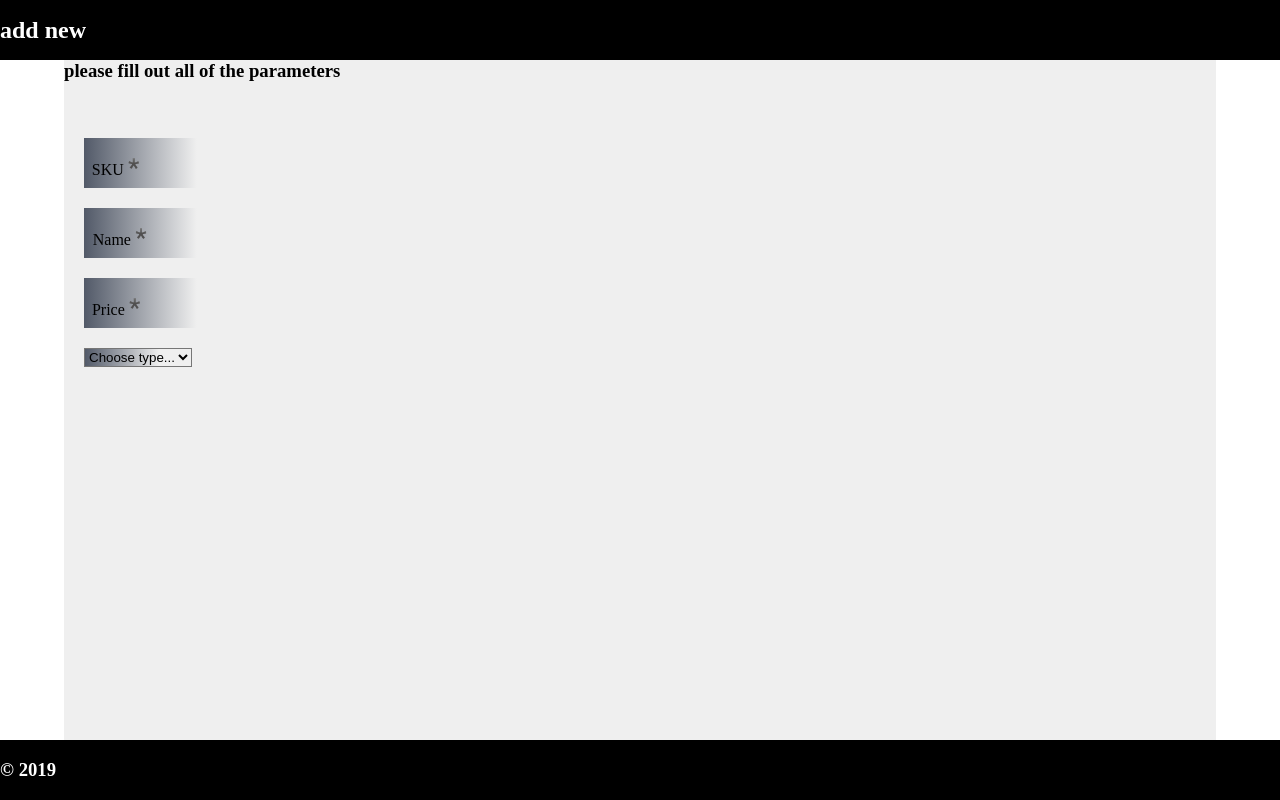
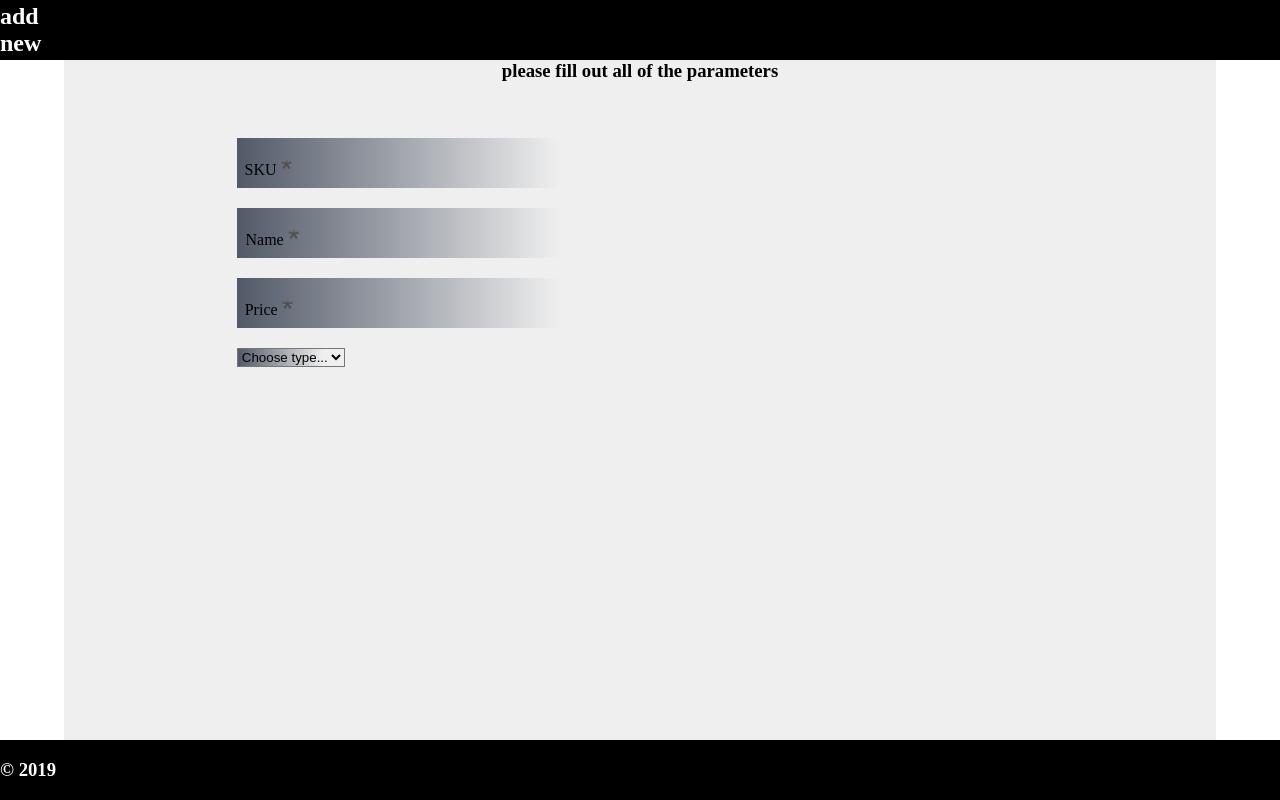
Before and after one commit to kristaps777/catalog, a PHP site: page /product.html in a window 1280 px wide. Run offline with PHP 8.4, Linux system fonts and the light colour scheme.

Commit message:
more css refactoring

```diff
--- a/private/classes/Connect.php
+++ b/private/classes/Connect.php
@@ -27,7 +27,7 @@ class Connect
         $this->sql_response = $this->send_sql->fetch_all(MYSQLI_ASSOC);
 
         foreach ($this->sql_response as $key => $row) {
-        echo "<ul class='item'>";
+        echo "<ul class='item flex flex_align_center flex_justify_center'>";
         echo "<input type='checkbox' name='select[]' value='$row[id]'";
         echo "<li>$row[sku]</li>";
         echo "<li>$row[name]</li>";
--- a/public/index.php
+++ b/public/index.php
@@ -14,7 +14,7 @@
 
     <body>
 
-        <header>
+        <header class="flex flex_align_center">
 
             <h2>product catalog</h2>
             <input type="submit" name="mass_delete" value="delete checked" form="products">
@@ -24,7 +24,7 @@
         <main>
 
             <div class="wrapper">
-            <form id="products" action="../private/mass_delete.php" method="post">
+            <form id="products" action="../private/mass_delete.php" method="post" class="flex_justify_center">
                 <?php
                 require_once('../private/classes/Connect.php');
                 $getProducts = new Connect();
@@ -35,7 +35,7 @@
 
         </main>
 
-        <footer>
+        <footer class="flex flex_align_center">
 
             <h3>&copy; 2019</h3>
 
--- a/public/product.html
+++ b/public/product.html
@@ -26,29 +26,30 @@
 
         <main>
 
-            <div class="wrapper">
+            <div class="wrapper flex flex_align_center">
                 <h3>please fill out all of the parameters</h3>
                 <form id="product_params" action="" method="post" class="form_data">
                     <section class="products_stats">
                         <div class="data_input flex flex_align_center">
                             <input class="input_background" name="sku" id="sku" type="text" spellcheck="false"
-                                minlength="1" maxlength="30" autocomplete="off" required>
+                                minlength="8" maxlength="8" autocomplete="off" required>
                             <label for="sku">SKU<span class="asterisk">*️</span></label>
                         </div>
-                        <div class="data_description flex flex_align_center">please enter the product SKU number; min
+                        <div class="data_description flex flex_align_center">Please enter the product SKU number; min
                             length 8 characters</div>
                         <div class="data_input flex flex_align_center">
                             <input class="input_background" name="name" id="name" type="text" spellcheck="false"
                                 minlength="1" maxlength="30" autocomplete="off" required>
                             <label for="name">Name<span class="asterisk">*️</span></label>
                         </div>
-                        <div class="data_description flex flex_align_center"></div>
+                        <div class="data_description flex flex_align_center">Please enter product name</div>
                         <div class="data_input flex flex_align_center">
                             <input class="input_background" name="price" id="price" type="text" spellcheck="false"
                                 minlength="1" maxlength="30" autocomplete="off" required>
                             <label for="price">Price<span class="asterisk">*️</span></label>
                         </div>
-                        <div class="data_description flex flex_align_center"></div>
+                        <div class="data_description flex flex_align_center">Please enter product price (in &euro;)
+                        </div>
                         <div class="data_input flex flex_align_center">
                             <select name="" id="attribute_type" class="input_background">
                                 <option value="" hidden disabled selected>Choose type...</option>
--- a/public/scripts/templates.js
+++ b/public/scripts/templates.js
@@ -1,35 +1,35 @@
 const dvd_template =
-    '<div class="data_input">' +
+    '<div class="data_input flex flex_align_center">' +
     '<input class="input_background" name="size" id="size" type="text" spellcheck="false"' +
     'minlength="1" maxlength="30" autocomplete="off" required>' +
     '<label for="size">Size<span class="asterisk">*️</span></label>' +
     '</div>' +
-    '<div class="data_description">Please enter a size (in GB)</div>';
+    '<div class="data_description flex flex_align_center">Please enter a size (in GB)</div>';
 
 const furniture_template =
-    '<div class="data_input">' +
+    '<div class="data_input flex flex_align_center">' +
     '<input class="input_background" name="height" id="height" type="text" spellcheck="false"' +
     'minlength="1" maxlength="30" autocomplete="off" required>' +
     '<label for="height">Height<span class="asterisk">*️</span></label>' +
     '</div>' +
-    '<div class="data_description"></div>' +
-    '<div class="data_input">' +
+    '<div class="data_description flex flex_align_center">Please enter height (in m)</div>' +
+    '<div class="data_input flex flex_align_center">' +
     '<input class="input_background" name="width" id="width" type="text" spellcheck="false"' +
     'minlength="1" maxlength="30" autocomplete="off" required>' +
     '<label for="width">Width<span class="asterisk">*️</span></label>' +
     '</div>' +
-    '<div class="data_description"></div>' +
-    '<div class="data_input">' +
+    '<div class="data_description flex flex_align_center">Please enter width (in m)</div>' +
+    '<div class="data_input flex flex_align_center">' +
     '<input class="input_background" name="length" id="length" type="text" spellcheck="false"' +
     'minlength="1" maxlength="30" autocomplete="off" required>' +
     '<label for="length">Length<span class="asterisk">*️</span></label>' +
     '</div>' +
-    '<div class="data_description"></div>';
+    '<div class="data_description flex flex_align_center">Please enter length (in m)</div>';
 
 const book_template =
-    '<div class="data_input">' +
+    '<div class="data_input flex flex_align_center">' +
     '<input class="input_background" name="weight" id="weight" type="text" spellcheck="false"' +
     'minlength="1" maxlength="30" autocomplete="off" required>' +
     '<label for="weight">Weight<span class="asterisk">*️</span></label>' +
     '</div>' +
-    '<div class="data_description"></div>';
+    '<div class="data_description flex flex_align_center">Please enter a weight (in kg)</div>';
--- a/public/styles/product.css
+++ b/public/styles/product.css
@@ -74,16 +74,16 @@ input {
     background: none;
     padding-left: 10px;
     padding-top: 25px;
-    width: 50%;
+    width: 100%;
 }
 
 .input_background {
-    background: -moz-linear-gradient(0deg, rgba(15,26,47,0.7) 0%, rgba(255,255,255,0.3) 70%); /* ff3.6+ */
-    background: -webkit-gradient(linear, left top, right top, color-stop(0%, rgba(15,26,47,0.7)), color-stop(70%, rgba(255,255,255,0.3))); /* safari4+,chrome */
-    background: -webkit-linear-gradient(0deg, rgba(15,26,47,0.7) 0%, rgba(255,255,255,0.3) 70%); /* safari5.1+,chrome10+ */
-    background: -o-linear-gradient(0deg, rgba(15,26,47,0.7) 0%, rgba(255,255,255,0.3) 70%); /* opera 11.10+ */
-    background: -ms-linear-gradient(0deg, rgba(15,26,47,0.7) 0%, rgba(255,255,255,0.3) 70%); /* ie10+ */
-    background: linear-gradient(90deg, rgba(15,26,47,0.7) 0%, rgba(239,239,239,0.3) 70%); /* w3c */
+    background: -moz-linear-gradient(0deg, rgba(15,26,47,0.7) 0%, rgba(255,255,255,0.3) 80%); /* ff3.6+ */
+    background: -webkit-gradient(linear, left top, right top, color-stop(0%, rgba(15,26,47,0.7)), color-stop(80%, rgba(255,255,255,0.3))); /* safari4+,chrome */
+    background: -webkit-linear-gradient(0deg, rgba(15,26,47,0.7) 0%, rgba(255,255,255,0.3) 80%); /* safari5.1+,chrome10+ */
+    background: -o-linear-gradient(0deg, rgba(15,26,47,0.7) 0%, rgba(255,255,255,0.3) 80%); /* opera 11.10+ */
+    background: -ms-linear-gradient(0deg, rgba(15,26,47,0.7) 0%, rgba(255,255,255,0.3) 80%); /* ie10+ */
+    background: linear-gradient(90deg, rgba(15,26,47,0.7) 0%, rgba(239,239,239,0.3) 80%); /* w3c */
     filter: progid:DXImageTransform.Microsoft.gradient( startColorstr='#0F1A2F', endColorstr='#FFFFFF',GradientType=1 ); /* ie6-9 */
 }
 
@@ -95,19 +95,18 @@ label {
 }
 
 .form_data {
-    width: 100%;
+    width: 70%;
     height: 90%;
-    padding-left: 20px;
 }
 
 .products_stats {
     display: grid;
-    grid-template-columns: auto auto;
+    grid-template-columns: repeat(2, minmax(200px, 1fr));
     grid-auto-rows: min-content;
 }
 
 .data_input {
-    width: 70%;
+    width: 100%;
     margin: 10px 0;
 }
 
@@ -116,15 +115,11 @@ label {
     margin: 0 auto;
     height: 100%;
     background-color: #efefef;
+    flex-direction: column;
 }
 
 .wrapper h3 {
     height: 10%;
-}
-
-#attribute_stats {
-    flex-direction: column;
-    align-items: flex-start;
 }
 
 .data_description {
@@ -149,3 +144,7 @@ reusable classes
 .flex_align_center {
     align-items: center;
 }
+
+.flex_justify_center {
+    justify-content: center;
+}
```
Also changed, not shown: public/styles/index.css (+16 -5 lines).
